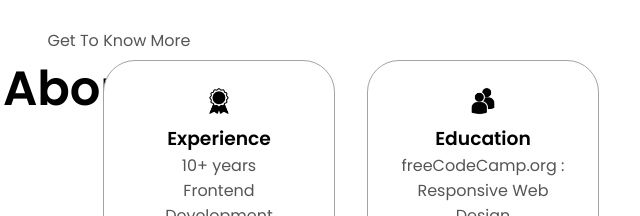
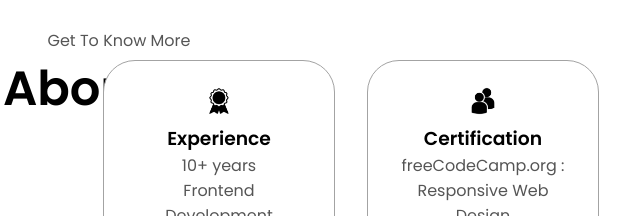
Before and after one commit to rayankatuuk/rk, a plain HTML site: page index.html in a window 1280 px wide. Shown: the part 900-1116 px from the top of the page, 521-1161 px from the left. Drawn offline with Linux system fonts and the light colour scheme.

Commit message:
Update index.html

```diff
--- a/index.html
+++ b/index.html
@@ -95,7 +95,7 @@
                 alt="Education icon"
                 class="icon"
               />
-              <h3>Education</h3>
+              <h3>Certification</h3>
               <p>
                 freeCodeCamp.org :<br />
                 Responsive Web Design<br />Javascript Algorithms and Data Structures<br /><br />CS50 HarvardX :<br />Web Programming with Python and Javascript
```
